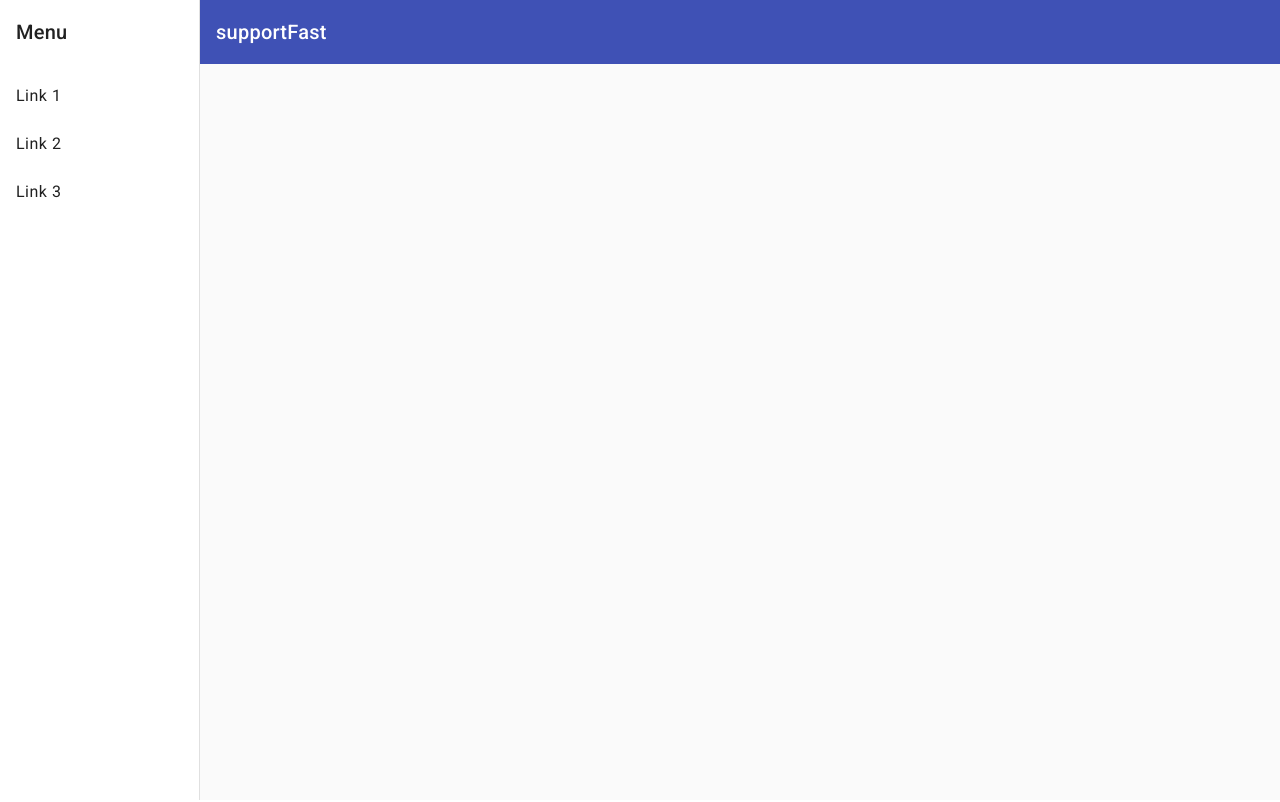
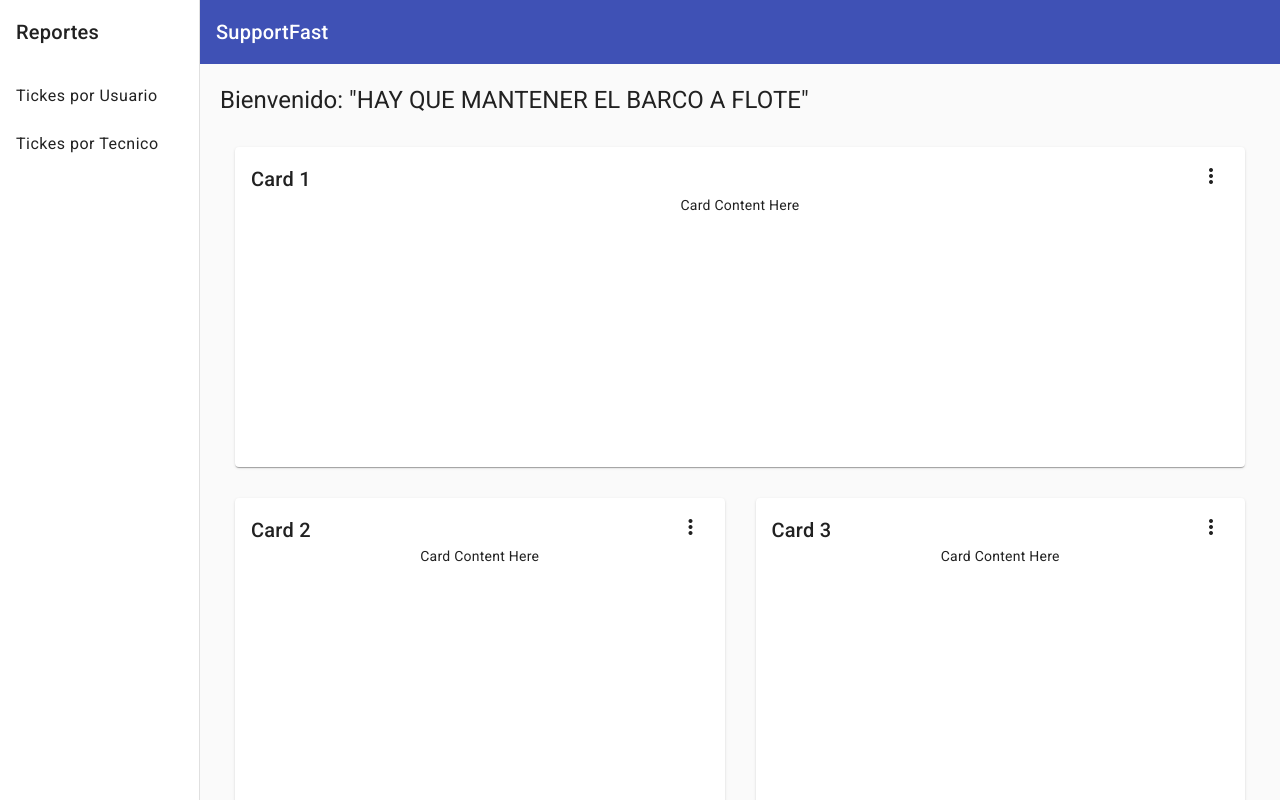
Before and after one commit to ssjr1/supportFast, an Angular app: page / in a window 1280 px wide. Shown: the top 802 px of the page. Built offline with nearby package versions, Linux system fonts and the light colour scheme.

Commit message:
Se renderizo los cards

```diff
--- a/src/app/reporte/menu-tabla/menu-tabla.component.html
+++ b/src/app/reporte/menu-tabla/menu-tabla.component.html
@@ -3,11 +3,10 @@
       [attr.role]="(isHandset$ | async) ? 'dialog' : 'navigation'"
       [mode]="(isHandset$ | async) ? 'over' : 'side'"
       [opened]="(isHandset$ | async) === false">
-    <mat-toolbar>Menu</mat-toolbar>
+    <mat-toolbar>Reportes</mat-toolbar>
     <mat-nav-list>
-      <a mat-list-item href="#">Link 1</a>
-      <a mat-list-item href="#">Link 2</a>
-      <a mat-list-item href="#">Link 3</a>
+      <a mat-list-item href="#">Tickes por Usuario</a>
+      <a mat-list-item href="#">Tickes por Tecnico</a>
     </mat-nav-list>
   </mat-sidenav>
   <mat-sidenav-content>
@@ -21,8 +20,9 @@
           <mat-icon aria-label="Side nav toggle icon">menu</mat-icon>
         </button>
       }
-      <span>supportFast</span>
+      <span>SupportFast</span>
     </mat-toolbar>
     <!-- Add Content Here -->
-  </mat-sidenav-content>
-</mat-sidenav-container>
+    <app-tabla></app-tabla>
+    </mat-sidenav-content>
+  </mat-sidenav-container>
--- a/src/app/reporte/menu-tabla/menu-tabla.component.ts
+++ b/src/app/reporte/menu-tabla/menu-tabla.component.ts
@@ -8,6 +8,8 @@ import { MatListModule } from '@angular/material/list';
 import { MatIconModule } from '@angular/material/icon';
 import { Observable } from 'rxjs';
 import { map, shareReplay } from 'rxjs/operators';
+import { TablaComponent } from "../tabla/tabla.component";
+
 
 @Component({
     selector: 'app-menu-tabla',
@@ -21,6 +23,7 @@ import { map, shareReplay } from 'rxjs/operators';
         MatListModule,
         MatIconModule,
         AsyncPipe,
+        TablaComponent
     ]
 })
 export class MenuTablaComponent {
--- a/src/app/reporte/reporte.component.html
+++ b/src/app/reporte/reporte.component.html
@@ -1,2 +1 @@
 <app-menu-tabla></app-menu-tabla>
-<app-tabla></app-tabla>
--- a/src/app/reporte/reporte.component.ts
+++ b/src/app/reporte/reporte.component.ts
@@ -1,11 +1,10 @@
 import { Component } from '@angular/core';
 import { MenuTablaComponent } from './menu-tabla/menu-tabla.component';
-import { TablaComponent } from './tabla/tabla.component';
 
 @Component({
   selector: 'app-reporte',
   standalone: true,
-  imports: [MenuTablaComponent,TablaComponent],
+  imports: [MenuTablaComponent],
   templateUrl: './reporte.component.html',
   styleUrl: './reporte.component.scss'
 })
--- a/src/app/reporte/tabla/tabla.component.html
+++ b/src/app/reporte/tabla/tabla.component.html
@@ -1,5 +1,5 @@
 <div class="grid-container">
-  <h1 class="mat-h1">Dashboard</h1>
+  <h1 class="mat-h1">Bienvenido: "HAY QUE MANTENER EL BARCO A FLOTE"</h1>
   <mat-grid-list cols="2" rowHeight="350px">
     @for (card of cards | async; track card) {
       <mat-grid-tile [colspan]="card.cols" [rowspan]="card.rows">
```
Lines whose indentation alone changed are shown as unchanged.
